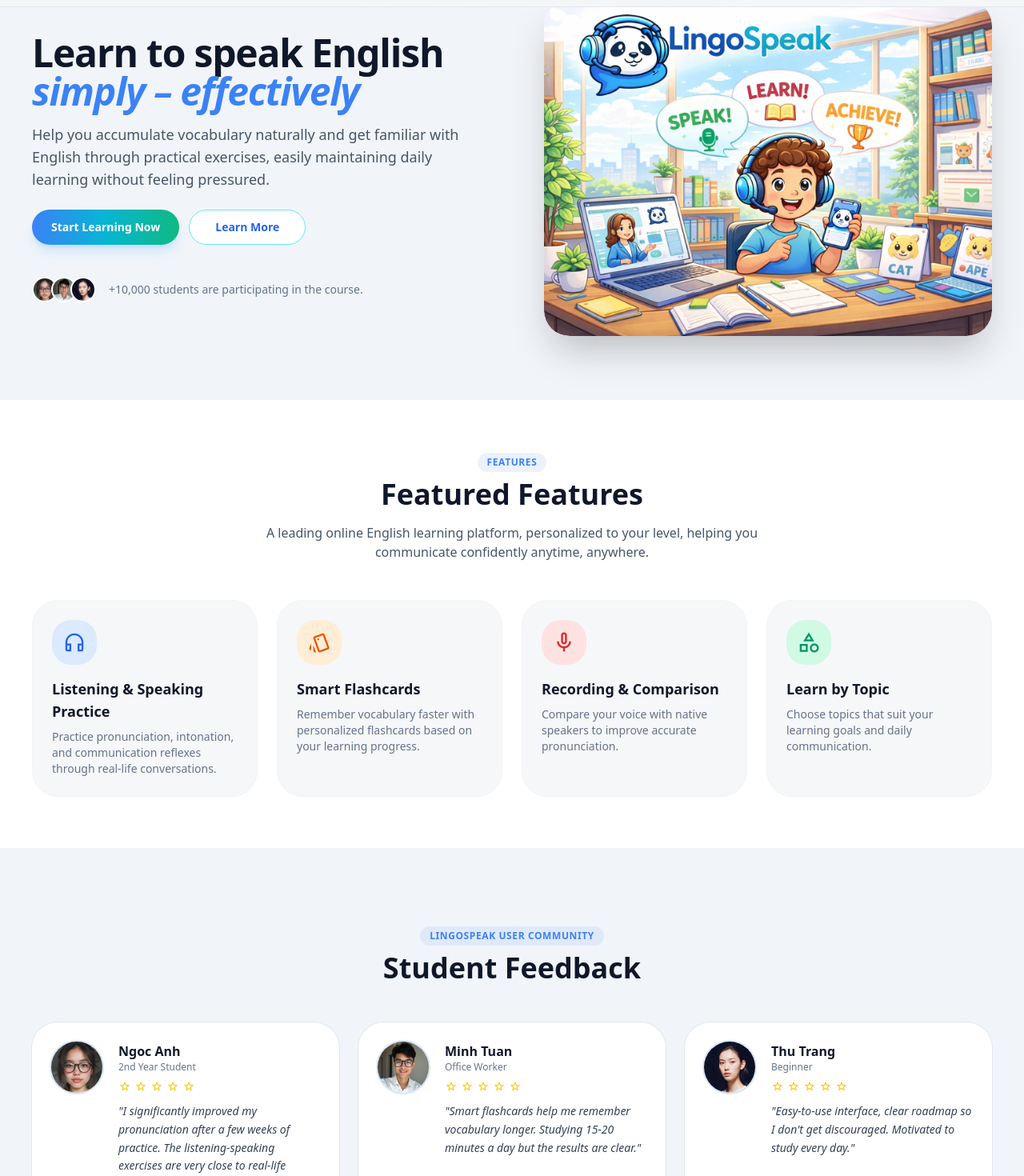
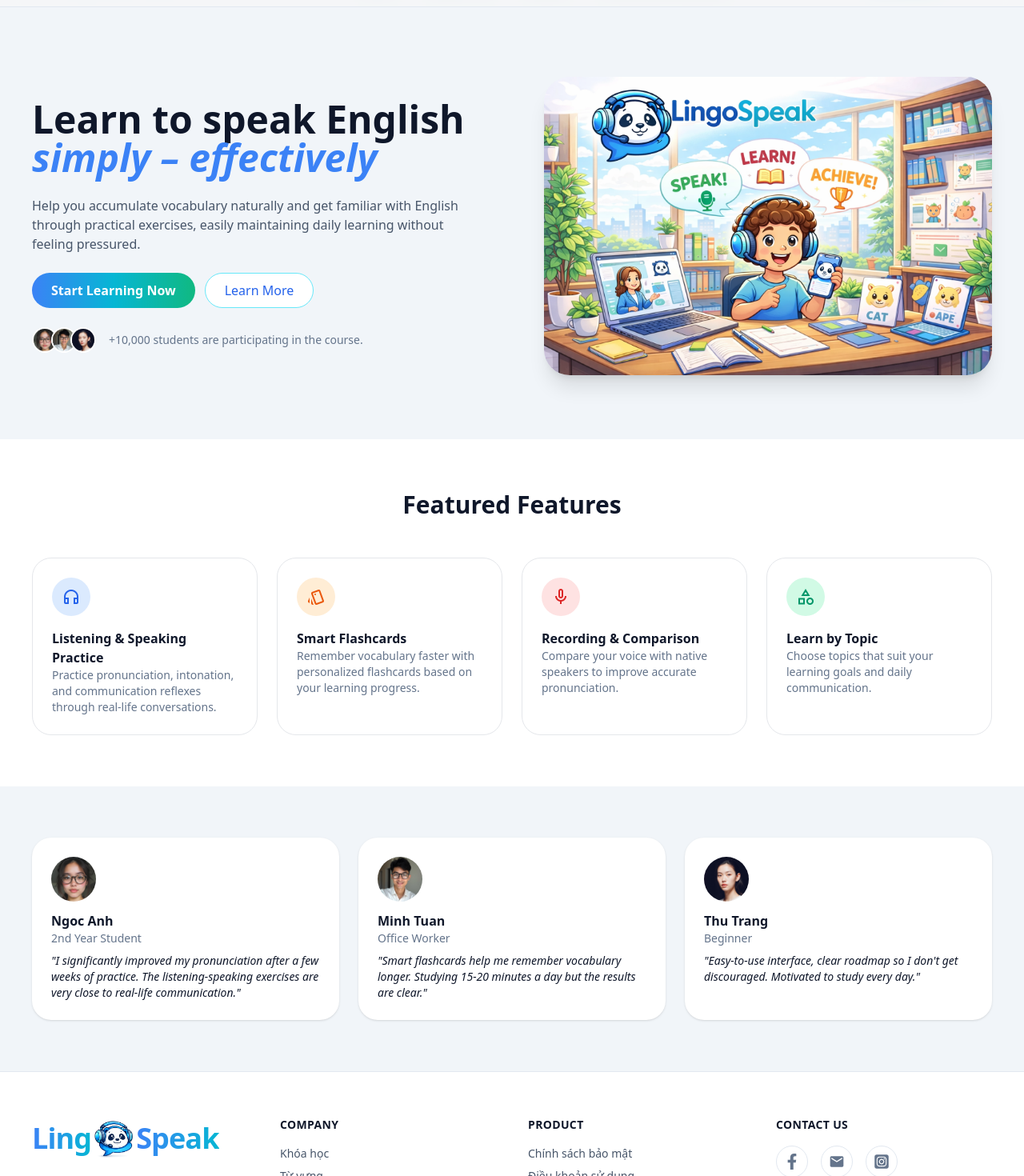
Before and after one commit to chaunhattang/LingoSpeak, a React (Vite) app in the folder my-react-app/: page / in a window 1280 px wide. Shown: the part 80-1550 px from the top of the page at 80% size. Built offline with nearby package versions, Linux system fonts and the light colour scheme.

Commit message:
sửa khuất trang chủ

```diff
--- a/my-react-app/src/pages/Home.tsx
+++ b/my-react-app/src/pages/Home.tsx
@@ -2,12 +2,14 @@
 import { useTranslation } from "react-i18next";
 import Navbar from "../components/layout/Navbar";
 import Footer from "../components/layout/Footer";
+
 import lingo from "../assets/images/lingo.png";
 import user1 from "../assets/images/user1.jpg";
 import user2 from "../assets/images/user2.jpg";
 import user3 from "../assets/images/user3.jpg";
 
 const avatarList = [user1, user2, user3];
+
 const feedbackUser = [
   {
     img: user1,
@@ -37,12 +39,7 @@
 
 const colorMap: Record<
   string,
-  {
-    bg: string;
-    text: string;
-    darkBg: string;
-    darkText: string;
-  }
+  { bg: string; text: string; darkBg: string; darkText: string }
 > = {
   blue: {
     bg: "bg-blue-100",
@@ -69,6 +66,7 @@
     darkText: "dark:text-emerald-400",
   },
 };
+
 const Home: React.FC = () => {
   const { t } = useTranslation();
 
@@ -100,122 +98,87 @@
   ];
 
   return (
-    <div className="relative flex min-h-screen w-full flex-col overflow-x-hidden bg-background-light text-slate-900  transition-colors duration-200">
+    <div className="min-h-screen flex flex-col bg-background-light text-slate-900">
       <Navbar />
 
-      <main className="flex flex-1 flex-col items-center bg-slate-100">
-        {/* ================= HERO SECTION ================= */}
-        <section className="w-full max-w-[1280px] px-6 lg:px-10 py-12 lg:py-20">
-          <div className="flex flex-col-reverse gap-10 md:flex-row md:items-center lg:gap-20">
-            {/* Content */}
-            <div className="flex flex-1 flex-col gap-6 text-center md:text-left">
-              <div className="space-y-4">
-                <h1 className="text-4xl font-black leading-tight tracking-tight md:text-4xl lg:text-5xl">
+      <main className="flex-1 pt-24 bg-slate-100">
+        {/* HERO */}
+        <section className="max-w-[1280px] mx-auto px-6 lg:px-10 py-12 lg:py-20">
+          <div className="flex flex-col-reverse md:flex-row items-center gap-10 lg:gap-20">
+            {/* TEXT */}
+            <div className="flex-1 text-center md:text-left space-y-6">
+              <h1 className="text-4xl lg:text-5xl font-black">
                 {t("home.hero.title")}
-                  <br className="hidden lg:block" />
                 <span className="text-primary italic">
                   {" "}
-                    {t("home.hero.subtitle")}{" "}
+                  {t("home.hero.subtitle")}
                 </span>
               </h1>
-                <p className="text-base text-slate-600  md:text-lg">
-                  {t("home.hero.description")}
-                </p>
-              </div>
 
-              <div className="flex flex-col items-center gap-3 sm:flex-row md:justify-start">
-                <button
-                  className="h-11 px-6 rounded-xl text-white text-sm font-semibold
-                bg-gradient-to-r from-blue-500 via-cyan-500 to-emerald-500
-                shadow-lg shadow-blue-300/40
-                hover:scale-[1.03] transition"
-                >
+              <p className="text-slate-600">{t("home.hero.description")}</p>
+
+              <div className="flex flex-col sm:flex-row gap-3 justify-center md:justify-start">
+                <button className="h-11 px-6 rounded-xl text-white font-semibold bg-gradient-to-r from-blue-500 via-cyan-500 to-emerald-500 hover:scale-105 transition">
                   {t("home.hero.startLearning")}
                 </button>
-                <button
-                  className="h-11 px-8 rounded-xl text-sm font-semibold text-blue-600
-                bg-white border border-cyan-300
 
-                hover:bg-blue-50 transition"
-                >
+                <button className="h-11 px-6 rounded-xl text-blue-600 bg-white border border-cyan-300 hover:bg-blue-50">
                   {t("home.hero.learnMore")}
                 </button>
               </div>
 
-              <div className="mt-4 flex items-center justify-center gap-4 text-sm text-slate-500 md:justify-start">
+              <div className="flex items-center gap-4 justify-center md:justify-start text-sm text-slate-500">
                 <div className="flex -space-x-2">
                   {avatarList.map((i) => (
-                    <div
+                    <img
                       key={i}
-                      className="size-8 rounded-full border-2 border-white  bg-slate-200"
-                    >
-                      <img
                       src={i}
-                        alt=""
-                        className="w-full h-full object-cover rounded-full"
+                      alt="avatar"
+                      className="w-8 h-8 rounded-full border-2 border-white"
                     />
-                    </div>
                   ))}
                 </div>
                 <p>{t("home.hero.studentsCount")}</p>
               </div>
             </div>
 
-            {/* Image */}
+            {/* IMAGE */}
             <div className="flex-1">
-              <div className="relative aspect-square w-full overflow-hidden rounded-2xl bg-gradient-to-br from-blue-50 to-indigo-100   shadow-2xl lg:aspect-[4/3]">
-                <div className="relative aspect-[5/5] w-full overflow-hidden rounded-2xl bg-gradient-to-br from-blue-50 to-indigo-100 shadow-2xl sm:aspect-square lg:aspect-[4/3]">
-                  {" "}
               <img
                 src={lingo}
-                    alt="Lingo Speak Logo"
-                    className="w-full h-full object-cover object-[33%_20%]"
+                alt="lingo"
+                className="rounded-2xl shadow-xl w-full"
               />
-                </div>
-              </div>
             </div>
           </div>
         </section>
 
-        {/* ================= FEATURES SECTION ================= */}
-        <section className="w-full bg-white  py-16">
-          <div className="mx-auto w-full max-w-[1280px] px-6 lg:px-10">
-            <div className="mb-12 text-center">
-              <span className="mb-2 inline-block rounded-full bg-primary/10 px-3 py-1 text-xs font-bold uppercase tracking-wider text-primary">
-                {t("home.features.sectionTitle")}
-              </span>
-              <h2 className="text-3xl font-bold md:text-4xl">
-                {t("home.features.title")}
-              </h2>
-              <p className="mt-4 mx-auto max-w-2xl text-slate-600 ">
-                {t("home.features.description")}
-              </p>
+        {/* FEATURES */}
+        <section className="bg-white py-16">
+          <div className="max-w-[1280px] mx-auto px-6 lg:px-10">
+            <div className="text-center mb-12">
+              <h2 className="text-3xl font-bold">{t("home.features.title")}</h2>
             </div>
 
-            <div className="grid grid-cols-1 gap-6 sm:grid-cols-2 lg:grid-cols-4">
-              {typeQuestion.map((item, index) => {
+            <div className="grid md:grid-cols-2 lg:grid-cols-4 gap-6">
+              {typeQuestion.map((item, i) => {
                 const color = colorMap[item.color];
 
                 return (
                   <div
-                    key={index}
-                    className="flex flex-col gap-4 rounded-2xl border border-slate-100 bg-background-light p-6 transition hover:-translate-y-1 hover:shadow-lg"
+                    key={i}
+                    className="p-6 rounded-xl border hover:shadow-lg"
                   >
                     <div
-                      className={`flex size-14 items-center justify-center rounded-xl
-        ${color.bg} ${color.text} ${color.darkBg} ${color.darkText}`}
+                      className={`w-12 h-12 flex items-center justify-center rounded-xl ${color.bg} ${color.text}`}
                     >
-                      <span className="material-symbols-outlined text-3xl">
+                      <span className="material-symbols-outlined">
                         {item.icon}
                       </span>
                     </div>
 
-                    <div>
-                      <h3 className="text-lg font-bold">{item.title}</h3>
-                      <p className="mt-2 text-sm text-slate-500">
-                        {item.description}
-                      </p>
-                    </div>
+                    <h3 className="mt-4 font-bold">{item.title}</h3>
+                    <p className="text-sm text-slate-500">{item.description}</p>
                   </div>
                 );
               })}
@@ -223,58 +186,29 @@
           </div>
         </section>
 
-        {/* ================= TESTIMONIALS ================= */}
-        <section className="w-full py-16 lg:py-24">
-          <div className="mx-auto w-full max-w-[1280px] px-6 lg:px-10">
-            <div className="mb-12 text-center">
-              <span className="mb-2 inline-block rounded-full bg-primary/10 px-3 py-1 text-xs font-bold uppercase tracking-wider text-primary">
-                {t("home.testimonials.sectionTitle")}
-              </span>
-              <h2 className="text-3xl font-bold md:text-4xl">
-                {t("home.testimonials.title")}
-              </h2>
-            </div>
-
-            <div className="grid grid-cols-1 gap-6 md:grid-cols-2 lg:grid-cols-3">
-              {feedbackUser.map((user, index) => (
-                <div
-                  key={index}
-                  className="flex items-start gap-5 rounded-2xl bg-white p-6 shadow-sm ring-1 ring-slate-200"
-                >
-                  {/* Avatar */}
+        {/* TESTIMONIAL */}
+        <section className="py-16">
+          <div className="max-w-[1280px] mx-auto px-6 lg:px-10">
+            <div className="grid md:grid-cols-2 lg:grid-cols-3 gap-6">
+              {feedbackUser.map((user, i) => (
+                <div key={i} className="bg-white p-6 rounded-xl shadow">
                   <img
                     src={user.img}
                     alt={user.name}
-                    className="h-16 w-16 rounded-full object-cover ring-2 ring-primary/20"
+                    className="w-14 h-14 rounded-full mb-3"
                   />
 
-                  {/* Content */}
-                  <div className="flex flex-col gap-2">
-                    <div>
-                      <p className="font-bold text-slate-900">
-                        {t(`home.testimonials.user${index + 1}.name`)}
-                      </p>
-                      <p className="text-xs text-slate-500">
-                        {t(`home.testimonials.user${index + 1}.role`)}
+                  <p className="font-bold">
+                    {t(`home.testimonials.user${i + 1}.name`)}
                   </p>
 
-                      {/* Rating */}
-                      <div className="mt-1 flex items-center gap-1 text-yellow-400">
-                        {[...Array(5)].map((_, i) => (
-                          <span
-                            key={i}
-                            className="material-symbols-outlined text-base"
-                          >
-                            {i < user.rating ? "star" : "star_outline"}
-                          </span>
-                        ))}
-                      </div>
-                    </div>
+                  <p className="text-sm text-slate-500">
+                    {t(`home.testimonials.user${i + 1}.role`)}
+                  </p>
 
-                    <p className="text-sm italic text-slate-700 leading-relaxed">
-                      "{t(`home.testimonials.user${index + 1}.feedback`)}"
+                  <p className="text-sm italic mt-2">
+                    "{t(`home.testimonials.user${i + 1}.feedback`)}"
                   </p>
-                  </div>
                 </div>
               ))}
             </div>
```
Lines whose indentation alone changed are shown as unchanged.
